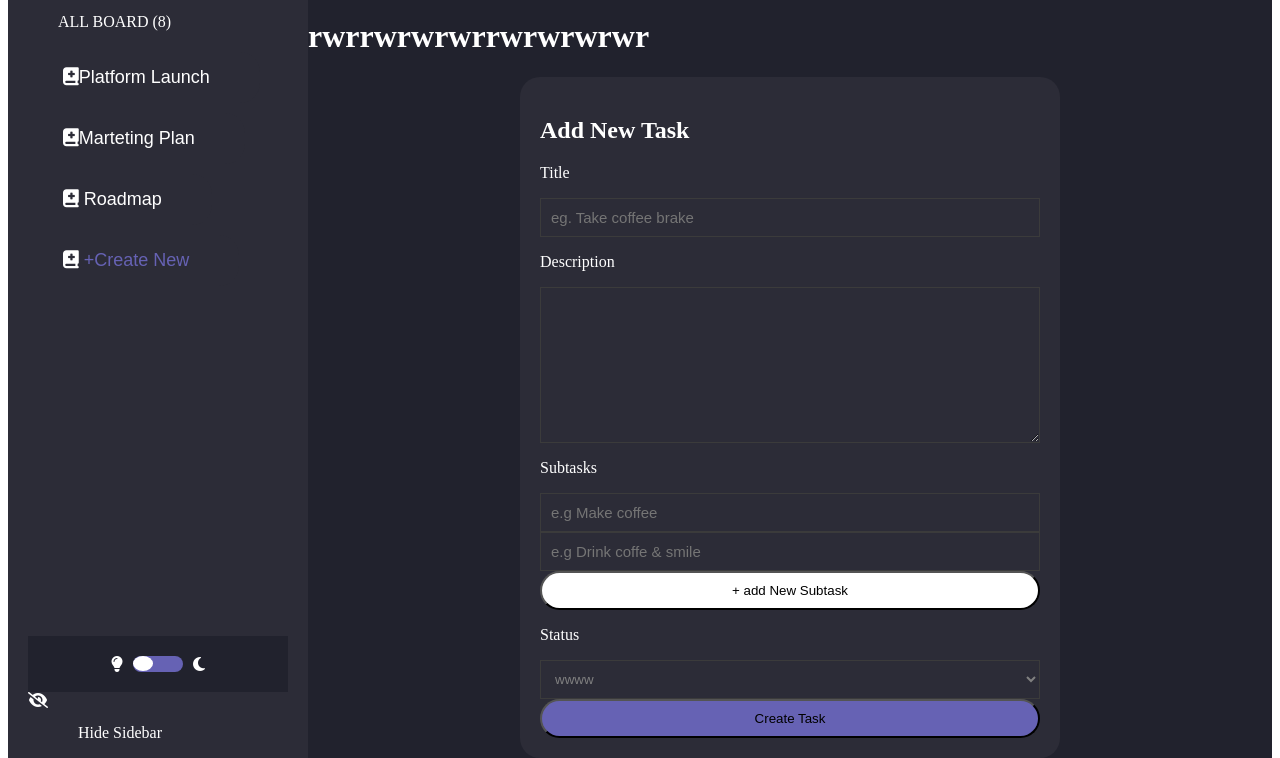
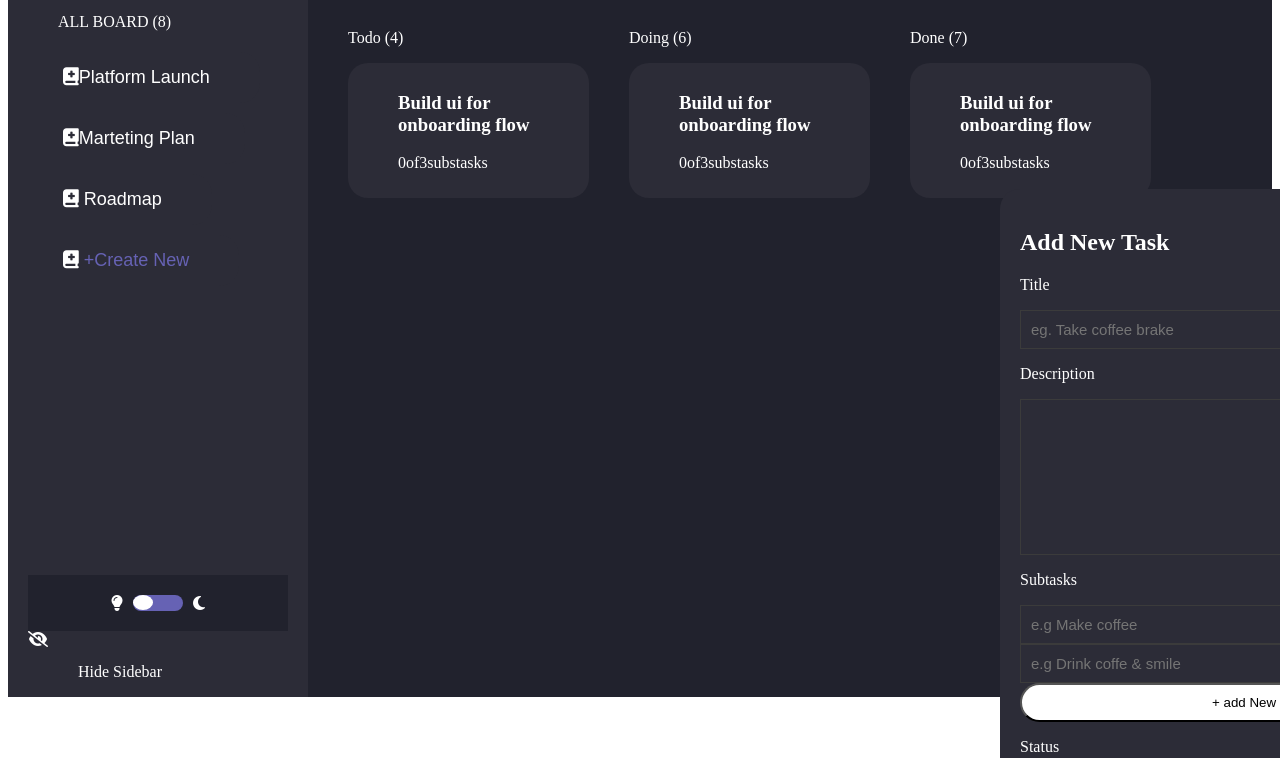
Before and after one commit to okpere/drag, a plain HTML site: page index.html in a window 1280 px wide. Shown: the part 111-869 px from the top of the page. After the commit the page ends 816 px from the top, so only its background shows below. Drawn offline with Linux system fonts and the light colour scheme.

Commit message:
add task without the fuction

```diff
--- a/index.html
+++ b/index.html
@@ -37,7 +37,26 @@
         <button class="add-task">+ Add New Task</button>
     </header>
     <main>
-        <h1>rwrrwrwrwrrwrwrwrwr</h1>
+        <div class="task">
+            <ol>
+            <p>Todo <span>(4)</span></p>
+                <li><h3>Build ui for onboarding flow</h3>
+                    <p><span>0</span>of<span>3</span>substasks</p>
+                </li>
+            </ol>
+            <ol>
+            <p>Doing <span>(6)</span></p>
+                <li><h3>Build ui for onboarding flow</h3>
+                    <p><span>0</span>of<span>3</span>substasks</p>
+                </li>
+            </ol>
+            <ol>
+                <p>Done <span>(7)</span></p>
+                <li><h3>Build ui for onboarding flow</h3>
+                    <p><span>0</span>of<span>3</span>substasks</p>
+                </li>
+            </ol>
+        </div>
             <div class="model">
                 <h2>Add New Task</h2>
                 <p>Title</p>
--- a/style.css
+++ b/style.css
@@ -95,12 +95,29 @@ main{
     background-color: rgb(33,34,45);
     grid-area: main;
 }
+.task{
+    display: flex;
+    z-index: 1;
+}
+.task ol{
+    width: 25%;
+    list-style-type: none;
+}
+.task li {
+    padding: 10px 50px;
+    background-color: rgb(44,44,55);
+    margin-bottom: 15px;
+    border-radius: 20px;
+}
 .model{
     background-color: rgb(44,44,55);
     padding: 20px;
     border-radius: 20px;
     width:500px ;
-    margin: auto;
+    position: fixed;
+    top: 300;
+    left: 1000;
+    z-index: 2;
 }
 .model input{
     border: 1px solid rgb(59, 59, 59);
```
